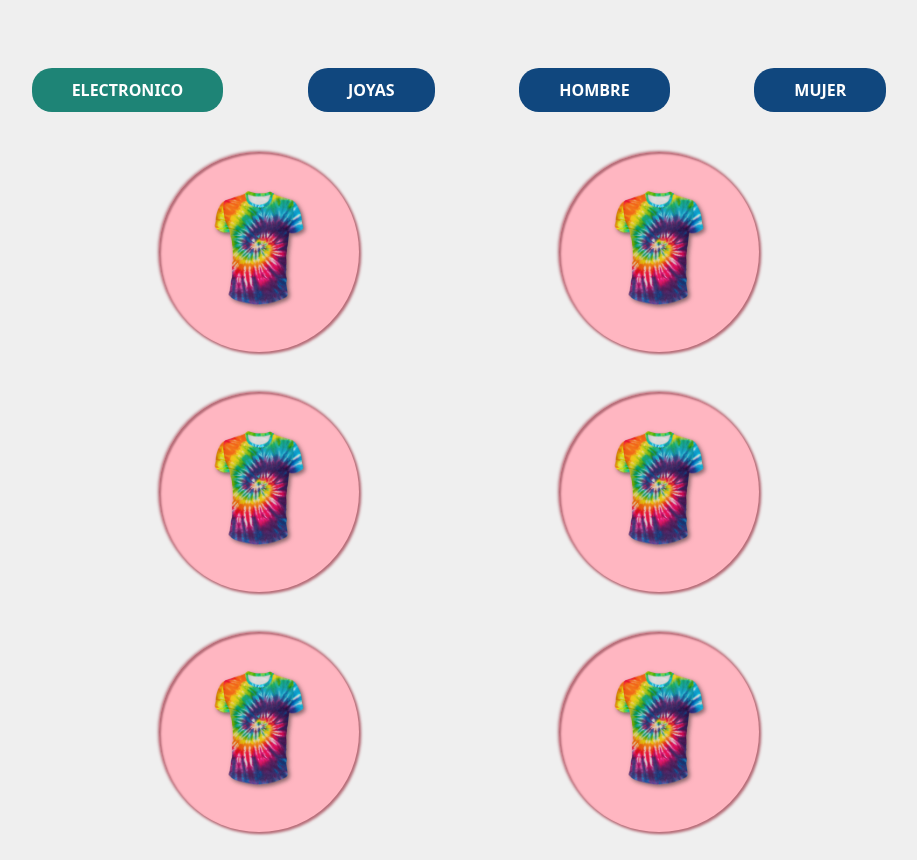
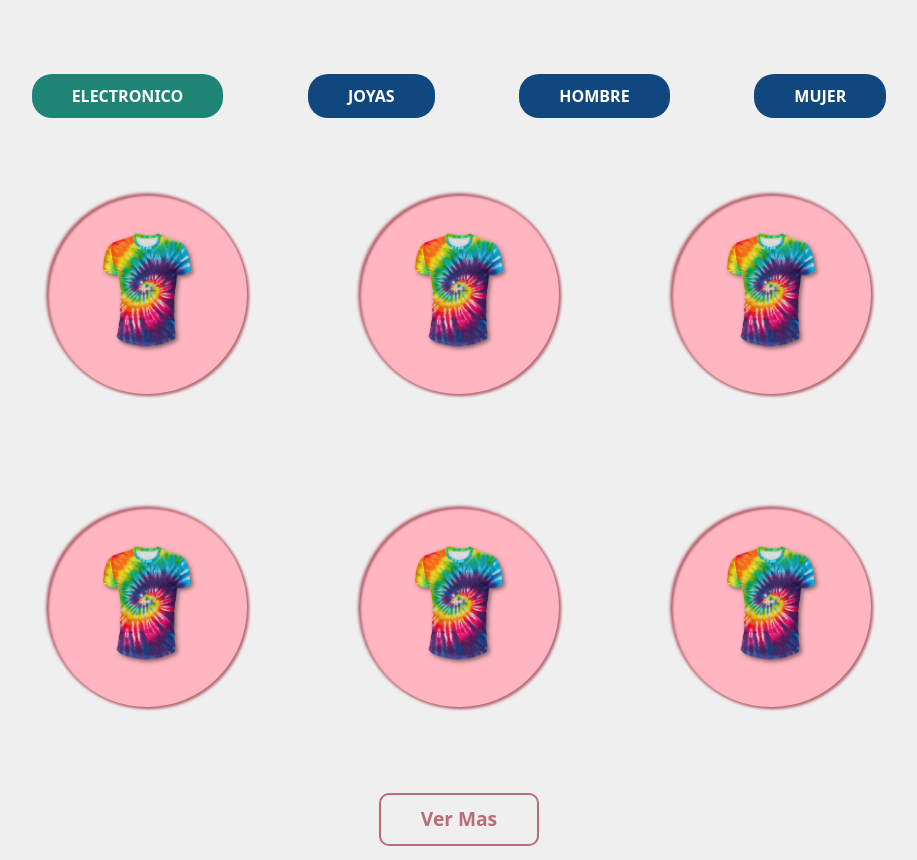
Before and after one commit to LautyDeveloper/KiriStyleHub, a website: page index.html in a window 1280 px wide. Shown: the part 1640-2500 px from the top of the page, without its empty margins (181-1098 px from the left). Drawn offline with nearby package versions, Linux system fonts and the light colour scheme; no server answers; files whose address does not match are found by name; a web font is replaced by a local one.

Commit message:
Arreglando algunos errores

```diff
--- a/assets/sass/style.scss
+++ b/assets/sass/style.scss
@@ -267,9 +267,10 @@ header {
       position: relative;
       background: transparent;
       width: 100%;
-      max-width: 400px;
-      height: 240px;
+      width: 210px;
+      height: 210px;
       border: none;
+      margin: 5%;
       .container-image {
         position: absolute;
         top: 50%;
@@ -349,8 +350,8 @@ header {
           button {
             background: linear-gradient($azul, $verde-agua);
             margin-top: 10px;
-            width: 100px;
-            height: 40px;
+            width: 90px;
+            height: 30px;
             color: #ffffff;
             font-size: 13px;
             border: none;
@@ -358,6 +359,7 @@ header {
             transition: 0.3s ease-in-out;
             font-size: 1rem;
             font-weight: 400;
+            padding: 0;
           }
         }
         .product-image {
@@ -387,6 +389,7 @@ header {
 
     .card:hover {
       width: 400px;
+      margin: 0;
     }
 
     .card:hover .container-image {
@@ -447,4 +450,18 @@ header {
       background-color: $verde-agua;
     }
   }
+  button {
+    padding: 10px 40px;
+    border-radius: 10px;
+    margin-top: 30px;
+    border: 2px solid $ororosa;
+    color: $ororosa;
+    font-size: 1.2rem;
+    font-weight: 600;
+    transition: 0.3s ease-in;
+  }
+  button:hover {
+    background-color: $ororosa;
+    color: white;
+  }
 }
--- a/index.html
+++ b/index.html
@@ -47,6 +47,7 @@
       </p>
       <button>COMPRAR</button>
     </section>
+
     <section class="data">
       <div class="data_cartas">
         <div class="data_cartas_carta">
@@ -81,6 +82,7 @@
         </div>
       </div>
     </section>
+
     <section class="destacados">
       <div class="cartas">
         <div class="card-container">
@@ -133,6 +135,7 @@
         </div>
       </div>
     </section>
+
     <section class="productos_container">
       <div class="filtros">
         <div class="filtro filtro--active">Electronico</div>
@@ -245,6 +248,7 @@
         </div>
         </div>
       </div>
+      <button>Ver Mas</button>
     </section>
     <script src="assets/js/main.js"></script>
   </body>
```
Also changed, not shown: assets/sass/style.css, 1 other file.
